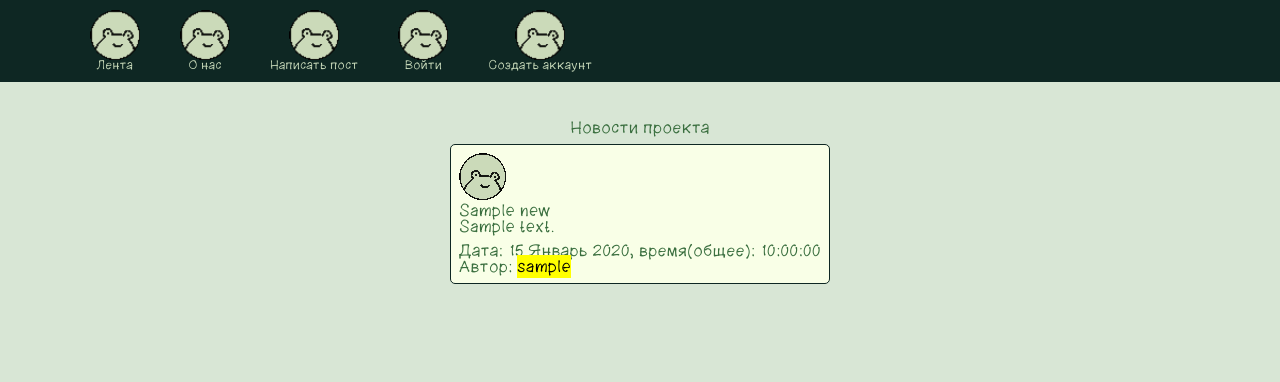
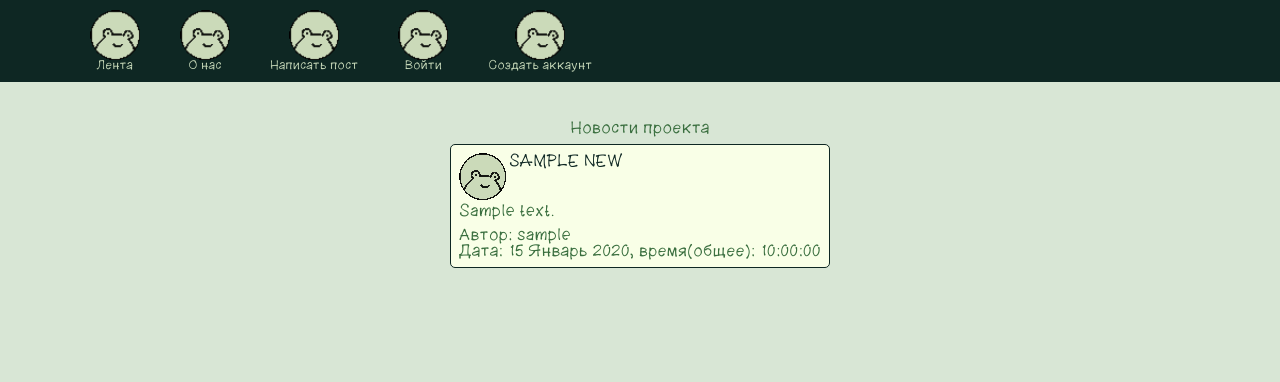
Before and after one commit to Teimir/Boloto, a Django app: page / in a window 1280 px wide. Shown: the top 382 px of the page. Run offline with Django 4.2, Linux system fonts and the light colour scheme; tables that the repository leaves empty hold one stand-in row (values such as "Sample post").

Commit message:
Улучшение и изменение верстки
В постах теперь поле дата в самом низу, а поле автор выше поле даты.
В постах теперь заголовок в одном поле с логотипом.
В поле меню у Профиль, Создать аккаунт и Войти теперь отображаются как и все остальные кнопки.
Удалил ненужные стили в main.css.
Теперь в ПК версии блок <main> стоит по центру с ограниченной шириной.

```diff
--- a/blog/templates/blog/boloto.html
+++ b/blog/templates/blog/boloto.html
@@ -30,8 +30,10 @@
         </div>
         <div class="post_container">
             <div class="post_container_content">{{ post.text }}</div>
+            <div class="post_container_author">
+                <b>Автор:</b> {{ post.author }}
+            </div>
             <div class="post_container_date">
-		<span class="text-muted"><b>Автор:</b> {{ post.author }}</span><br>
                 <b>Дата:</b> {{ post.data|date:'j F Y, время(общее): H:i:s' }}
             </div>
         </div>
--- a/blog/templates/blog/home.html
+++ b/blog/templates/blog/home.html
@@ -6,18 +6,18 @@
 </h1>
 {% for post in news %}
 <div class="post_item">
-    <div class="post_logo"></div>
+    <div class="post_header">
+        <div class="post_logo"></div>
+        <div class="post_title">{{ post.title }}</div>
+    </div>
     <div class="post_container">
-        <div class="post_container_title">{{ post.title }}</div>
         <div class="post_container_content">{{ post.text }}</div>
+        <div class="post_container_author">
+            <b>Автор:</b> {{ post.author }}
+        </div>
         <div class="post_container_date">
             <b>Дата:</b> {{ post.data|date:'j F Y, время(общее): H:i:s' }}
         </div>
-        {% if post.author == 'Валерий' %}
-        <div class="post_container_author"><b>Автор:</b> <mark>Админ</mark></div>
-        {% else %}
-        <div class="post_container_author"><b>Автор:</b> <mark>{{ post.author }}</mark></div>
-        {% endif %}
     </div>
 </div>
 {% endfor %}
--- a/blog/templates/blog/main.html
+++ b/blog/templates/blog/main.html
@@ -72,9 +72,11 @@
                             </li>
                             --->
                             {% if request.user.is_authenticated %}
-                            <li class="nav-item">
-                                <div class="menu_item_logo"></div>
-                                <ahref="/profile"><div class="menu_item_text">{{request.user}}</div></a>
+                            <li>
+                                <a class="menu_item" href="/profile">
+                                    <div class="menu_item_logo"></div>
+                                    <div class="menu_item_text">{{request.user}}</div>
+                                </a>
                             </li>
                             {% else %}
                             <li>
--- a/static/css/main.css
+++ b/static/css/main.css
@@ -46,10 +46,6 @@
     color: var(--post_container_content-color);
 }
 
-.post_item .post_container_date {
+.post_item .post_container_author {
     margin: 0.5em 0 0 0;
 }
-
-.body{
-   background-color: #D8E6D5;
-}
--- a/static/css/other.css
+++ b/static/css/other.css
@@ -73,6 +73,6 @@ body._lock {
     padding: 120px 0 0 0;
     /*width: 100%;*/
     height: 100%;
-    max-width: 100%;
+    max-width: 800px;
     margin: 0 auto;
 }
```
